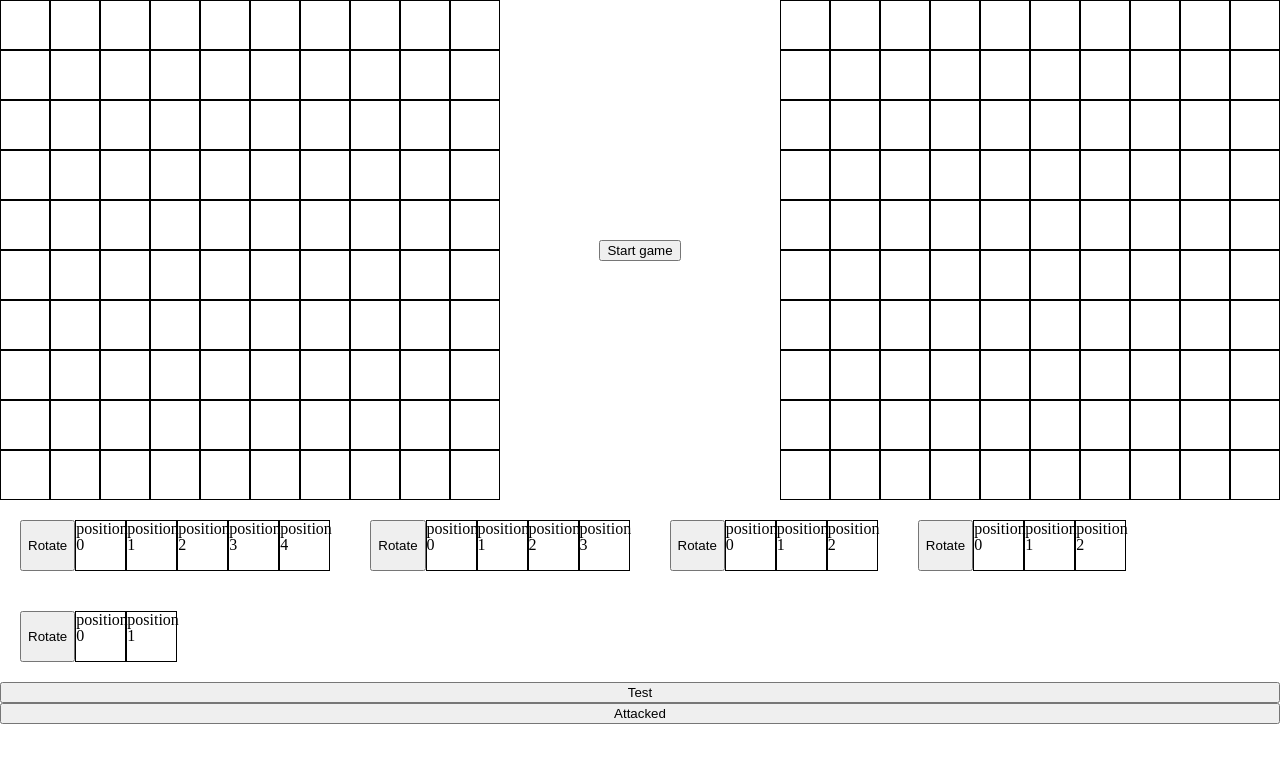
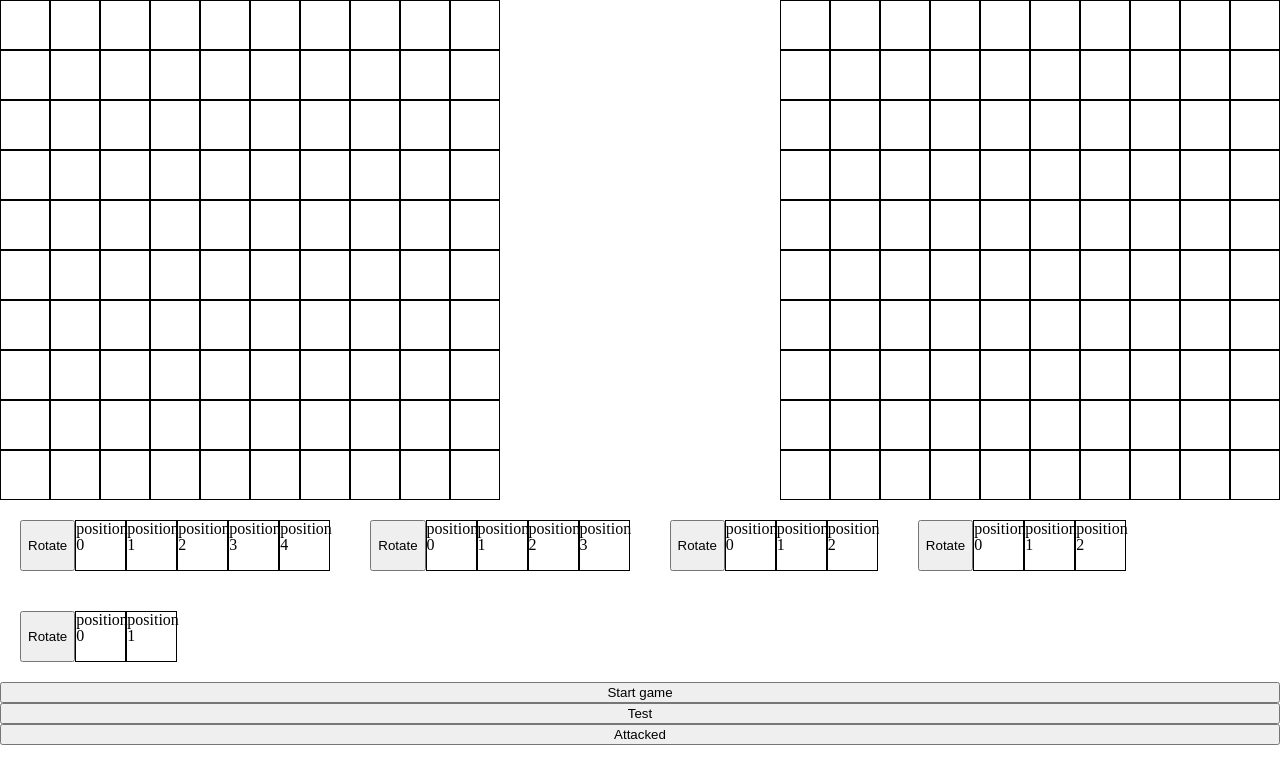
Before and after one commit to zainiscoding/battleship, a React (Create React App) app: page / in a window 1280 px wide. Shown: the top 784 px of the page. Built offline with nearby package versions, Linux system fonts and the light colour scheme; the HTML template or start-up script is replaced by a standard one.

Commit message:
Implemented removal of ship from dock after placement

```diff
--- a/src/components/DisplayGame.jsx
+++ b/src/components/DisplayGame.jsx
@@ -1,5 +1,4 @@
 import DisplayPlayerBoard from './DisplayPlayerBoard';
-import DisplayPlayerShips from './DisplayPlayerShipDock';
 import DisplayComputerBoard from './DisplayComputerBoard';
 import PlayerShipDockContainer from './PlayerShipDockContainer';
 
@@ -13,9 +12,6 @@ const DisplayGame = (props) => {
           setY={props.setY}
           placeChosenShip={props.placeChosenShip}
         />
-        {props.preparing && (
-          <button onClick={props.startGame}>Start game</button>
-        )}
         <DisplayComputerBoard
           computerBoardArray={props.computer.playerBoard.gameBoardArray}
           setX={props.setX}
@@ -24,6 +20,8 @@ const DisplayGame = (props) => {
           placeChosenShip={props.placeChosenShip}
         />
       </div>
+      {props.preparing && (
+        <>
           <PlayerShipDockContainer
             player={props.player}
             setX={props.setX}
@@ -31,9 +29,11 @@ const DisplayGame = (props) => {
             chooseShip={props.chooseShip}
             rotateShip={props.rotateShip}
           />
+          <button onClick={props.startGame}>Start game</button>
+        </>
+      )}
       <button onClick={props.placeTestShip}>Test</button>
       <button onClick={props.computerAttack}>Attacked</button>
-      <div id='player-ship-wrapper'></div>
     </div>
   );
 };
--- a/src/components/DisplayPlayerShipDock.jsx
+++ b/src/components/DisplayPlayerShipDock.jsx
@@ -3,9 +3,13 @@ const DisplayPlayerShipDock = (props) => {
     <div id='player-ships-wrapper'>
       {props.player.playerShips.map((ship, index) => {
         return (
+          <>
+            {ship.placed === false && (
               <div
                 key={index}
-            className={'player-ships-wrapper__ship--' + ship.getOrientation()}
+                className={
+                  'player-ships-wrapper__ship--' + ship.getOrientation()
+                }
                 data-shipnumber={index}
                 data-length={ship.getShipLength()}
                 data-orientation={ship.getOrientation()}
@@ -28,6 +32,8 @@ const DisplayPlayerShipDock = (props) => {
                   })}
                 </>
               </div>
+            )}
+          </>
         );
       })}
     </div>
--- a/src/components/GameLoopContainer.js
+++ b/src/components/GameLoopContainer.js
@@ -11,6 +11,7 @@ const GameLoopContainer = (props) => {
   const [preparing, setPreparing] = useState(true);
   const [placingShip, setPlacingShip] = useState(false);
   const [chosenShip, setChosenShip] = useState();
+  const [shipNumber, setShipNumber] = useState(0);
 
   function placeTestShip() {
     setComputer((prevState) => {
@@ -79,6 +80,7 @@ const GameLoopContainer = (props) => {
       orientation: e.target.getAttribute('data-orientation'),
     };
     setPlacingShip(true);
+    setShipNumber(parseInt(e.target.getAttribute('data-shipnumber')));
     setChosenShip(chosenShip);
   }
 
@@ -93,7 +95,17 @@ const GameLoopContainer = (props) => {
           chosenShip.shipLength,
           chosenShip.orientation
         );
-        player.removeShip(e.target.getAttribute('ship-number'));
+        player.playerShips[shipNumber].placed = true;
+        return { ...prevState };
+      });
+      setPlacingShip(false);
+    }
+  }
+
+  function removeShipFromBoard(e) {
+    if (placingShip) {
+      setPlayer((prevState) => {
+        player.playerShips[shipNumber].placed = false;
         return { ...prevState };
       });
       setPlacingShip(false);
@@ -189,6 +201,7 @@ const GameLoopContainer = (props) => {
       rotateShip={rotateShip}
       preparing={preparing}
       startGame={startGame}
+      removeShipFromBoard={removeShipFromBoard}
     />
   );
 };
--- a/src/components/playerFactory.js
+++ b/src/components/playerFactory.js
@@ -10,7 +10,7 @@ const playerFactory = (name) => {
   let newShip3 = shipFactory(undefined, undefined, 3, 'horizontal');
   let newShip4 = shipFactory(undefined, undefined, 3, 'horizontal');
   let newShip5 = shipFactory(undefined, undefined, 2, 'horizontal');
-  const playerShips = [];
+  let playerShips = [];
   playerShips.push(newShip, newShip2, newShip3, newShip4, newShip5);
 
   //It's possible to consolidate the following two rotation functions into one, but requires React to not run in Strict Mode.
@@ -35,9 +35,11 @@ const playerFactory = (name) => {
   }
 
   function removeShip(shipIndex) {
-    console.log(
-      playerShips.filter((ship) => playerShips.indexOf(ship) === shipIndex)
+    console.log(playerShips[shipIndex]);
+    const filteredShips = playerShips.filter(
+      (ship) => ship !== playerShips[shipIndex]
     );
+    return (playerShips = [...filteredShips]);
   }
   //check CV builder
 
--- a/src/components/shipFactory.js
+++ b/src/components/shipFactory.js
@@ -14,6 +14,7 @@ const shipFactory = (x, y, shipLength, orientation) => {
 
   const getShipLength = () => shipLength;
   const getOrientation = () => orientation;
+  let placed = false;
 
   function hit(a, b) {
     positions.forEach((shipBlock) => {
@@ -38,7 +39,14 @@ const shipFactory = (x, y, shipLength, orientation) => {
     return null;
   }
 
-  return { getShipLength, getOrientation, positions, hit, isSunk };
+  return {
+    getShipLength,
+    getOrientation,
+    positions,
+    hit,
+    isSunk,
+    placed,
+  };
 };
 
 export default shipFactory;
```
Lines whose indentation alone changed are shown as unchanged.
